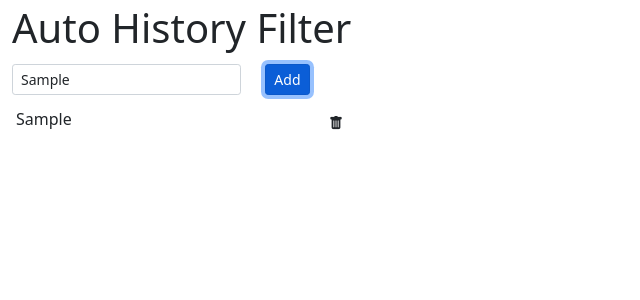
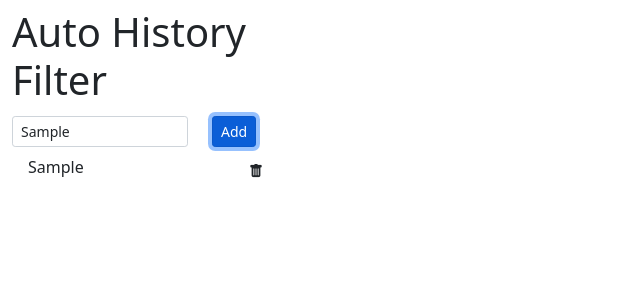
Before and after one commit to 93wilsonlu/auto-history-filter, a React (Create React App) app: page / in a window 1280 px wide. Both pictures are taken after typing "Sample" into the empty fields and a click on the button "Add". Shown: the top 300 px of the page, without its empty margins (0-640 px from the left). Built offline with nearby package versions, Linux system fonts and the light colour scheme.

Commit message:
Add url storage function

```diff
--- a/package.json
+++ b/package.json
@@ -6,6 +6,7 @@
     "@testing-library/jest-dom": "^5.16.4",
     "@testing-library/react": "^13.3.0",
     "@testing-library/user-event": "^13.5.0",
+    "@types/chrome": "^0.0.190",
     "bootstrap": "^5.1.3",
     "bootstrap-icons": "^1.8.3",
     "react": "^18.1.0",
--- a/src/App.js
+++ b/src/App.js
@@ -1,3 +1,4 @@
+/*global chrome*/
 import "./App.css";
 import React from "react";
 import { List } from "./components/List";
@@ -12,19 +13,34 @@ class App extends React.Component {
         this.addURL = this.addURL.bind(this);
         this.deleteURL = this.deleteURL.bind(this);
     }
-    addURL(url) {
+    async componentDidMount() {
+        const result = await chrome.storage.sync.get(["url_list"]);
+        this.setState({ url_list: result.url_list || [] });
+    }
+    async addURL(url) {
+        let new_url_list = [
+            ...this.state.url_list,
+            { id: +new Date(), url: url },
+        ];
         this.setState({
-            url_list: [...this.state.url_list, { id: +new Date(), url: url }],
+            url_list: new_url_list,
+        });
+        chrome.storage.sync.set({ url_list: new_url_list }, () => {
+            console.log("Added");
         });
     }
-    deleteURL(id) {
+    async deleteURL(id) {
+        let new_url_list = this.state.url_list.filter((item) => item.id !== id);
         this.setState({
-            url_list: this.state.url_list.filter((item) => item.id !== id),
+            url_list: new_url_list,
+        });
+        chrome.storage.sync.set({ url_list: new_url_list }, () => {
+            console.log("Deleted");
         });
     }
     render() {
         return (
-            <div className="container mt-1">
+            <div className="container mt-2">
                 <div className="row">
                     <h1>Auto History Filter</h1>
                 </div>
--- a/src/components/List.js
+++ b/src/components/List.js
@@ -4,12 +4,21 @@ import { ListItem } from "./ListItem";
 class List extends React.Component {
     render() {
         return (
-            <div className="row">
-                <ul id="filter-list" className="list-group list-group-flush">
-                    {this.props.url_list.map((item) => (
-                        <ListItem key={item.id} item={item} handleDelete={this.props.handleDelete} />
-                    ))}
-                </ul>
+            <div className="row my-1">
+                <div className="col-12">
+                    <ul
+                        id="filter-list"
+                        className="list-group list-group-flush"
+                    >
+                        {this.props.url_list.map((item) => (
+                            <ListItem
+                                key={item.id}
+                                item={item}
+                                handleDelete={this.props.handleDelete}
+                            />
+                        ))}
+                    </ul>
+                </div>
             </div>
         );
     }
--- a/src/components/ListItem.js
+++ b/src/components/ListItem.js
@@ -3,7 +3,7 @@ import React from "react";
 class ListItem extends React.Component {
     render() {
         return (
-            <li className="list-group-item d-flex justify-content-between">
+            <li className="list-group-item d-flex justify-content-between py-1">
                 {this.props.item.url}
                 <button className="btn btn-sm" onClick={() => this.props.handleDelete(this.props.item.id)}>
                     <i className="bi bi-trash-fill"></i>
--- a/src/index.css
+++ b/src/index.css
@@ -1,6 +1,6 @@
 body {
-  width: 380px;
-  height: 400px;
+  width: 300px;
+  height: 280px;
   margin: 0;
   font-family: -apple-system, BlinkMacSystemFont, "Segoe UI", "Roboto",
     "Oxygen", "Ubuntu", "Cantarell", "Fira Sans", "Droid Sans",
```
Also changed, not shown: public/manifest.json, 1 other file (tests, documents, lock files or other folders).
